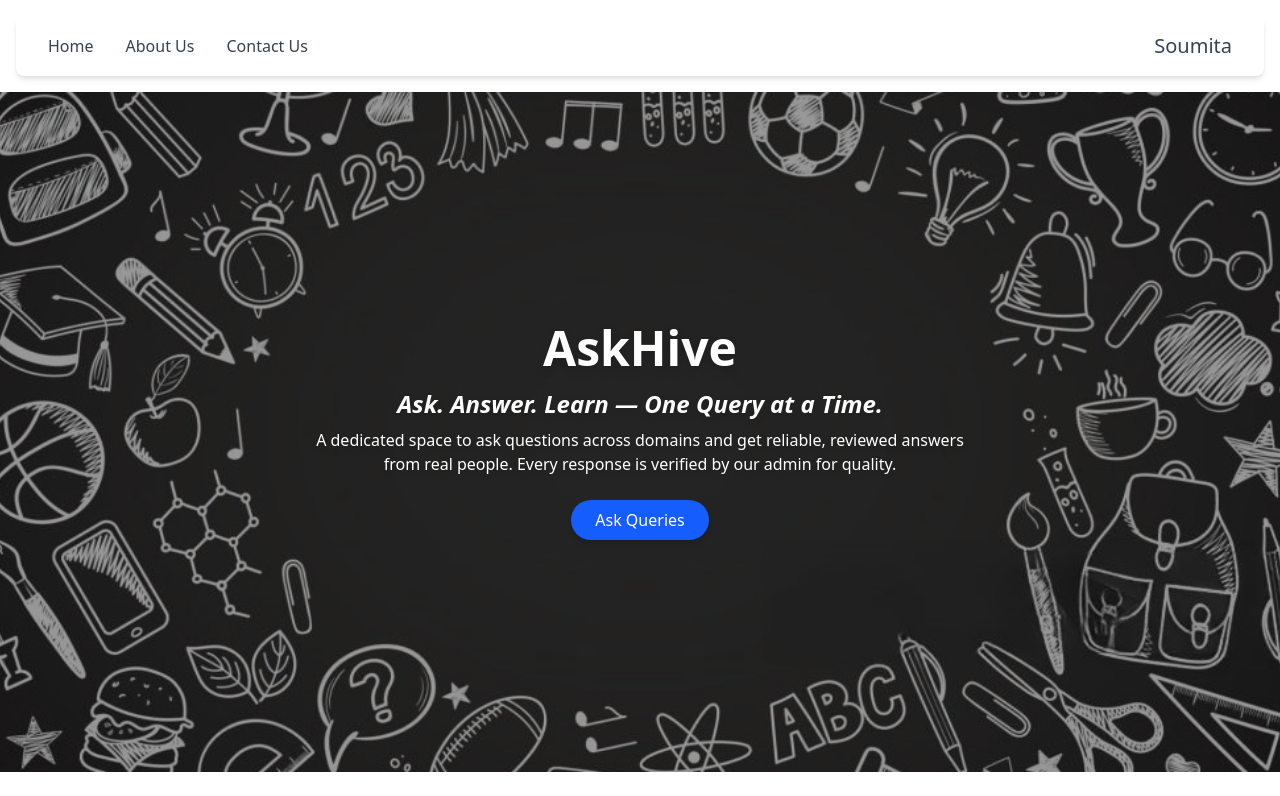
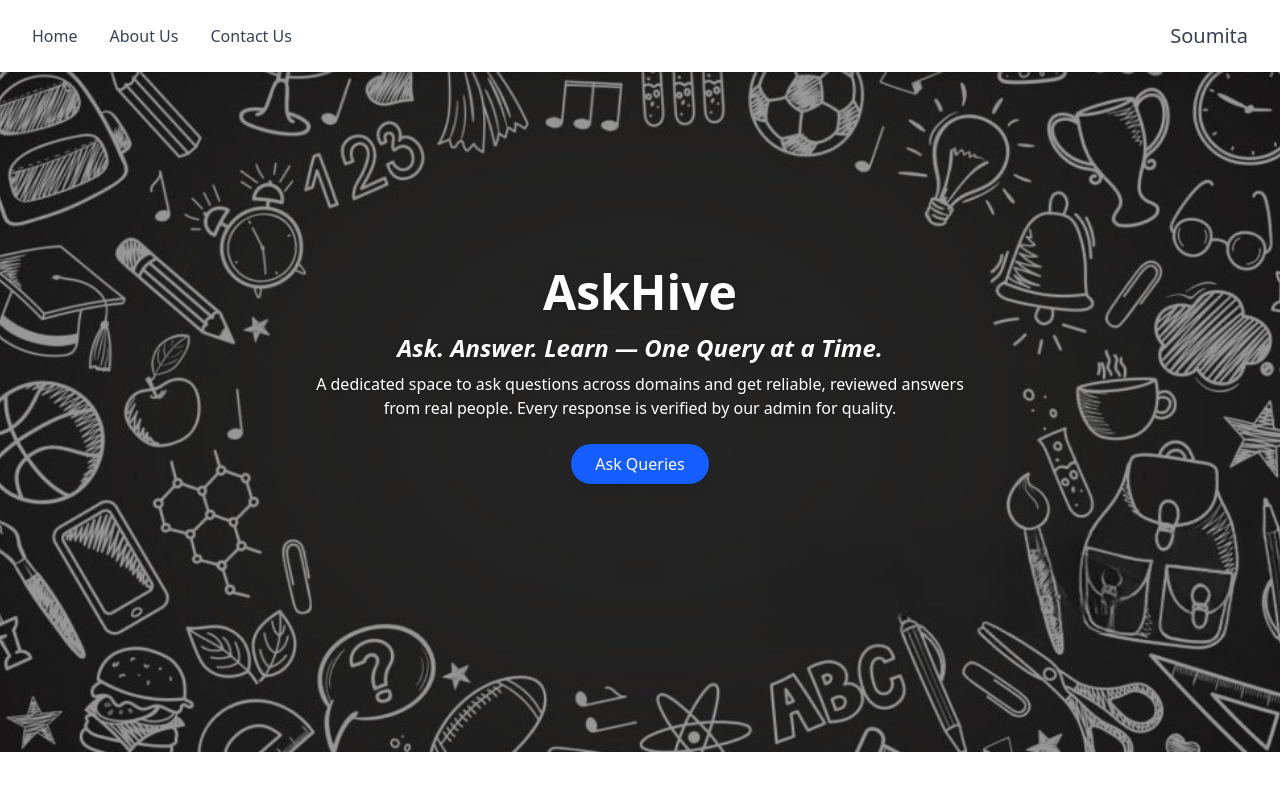
Before and after one commit to Soumita-Nag/QueryService, a Vue app: page / in a window 1280 px wide. Shown: the top 796 px of the page. Built offline with nearby package versions, Linux system fonts and the light colour scheme.

Commit message:
bug fixed: Navbar sticked at top

```diff
--- a/src/components/AskQueries/AskQueryForm.vue
+++ b/src/components/AskQueries/AskQueryForm.vue
@@ -1,5 +1,5 @@
 <template>
-  <div class="max-w-xl mx-auto mt-10 p-6 bg-white rounded-xl shadow-lg">
+  <div class="max-w-xl mx-auto p-6 mt-28 bg-white rounded-xl shadow-lg">
     <form @submit.prevent="AddQuery" class="space-y-6">
       <div class="text-lg font-semibold text-gray-700 capitalize">
         Hello {{ props.user.uname }} 👋
@@ -18,7 +18,7 @@
       </div>
       <div>
         <label for="question" class="block mb-2 text-sm font-medium text-gray-600">Your Question</label>
-        <textarea name="" v-model="question" id="question" placeholder="Ask Your Question" class="w-full min-h-40 px-4 py-2 border border-gray-300 rounded-md focus:outline-none focus:ring-2 focus:ring-blue-400">
+        <textarea name="" v-model="question" id="question" placeholder="Ask Your Question" class="w-full min-h-40 px-4 py-2 border border-gray-300 rounded-md focus:outline-none focus:ring-2 focus:ring-blue-400" required>
 
         </textarea>
       </div>
--- a/src/components/HomePage/HeroSectionHP.vue
+++ b/src/components/HomePage/HeroSectionHP.vue
@@ -1,5 +1,5 @@
 <template>
-  <div class="relative w-full">
+  <div class="relative w-full pt-18">
     <div class="hidden md:block">
       <img src="@/assets/DeWatermark.ai_1751779242509.jpeg" class="w-full h-[85vh] object-cover" alt="Hero Image">
     </div>
--- a/src/components/NavBar.vue
+++ b/src/components/NavBar.vue
@@ -1,5 +1,5 @@
 <template>
-  <nav class="flex justify-between items-center px-8 py-4 bg-white shadow-md rounded-lg m-4">
+  <nav class="flex justify-between items-center px-8 py-4 bg-white shadow-md h-18 w-full fixed z-50">
     <div class="flex gap-8 text-gray-700 font-medium text-base">
       <span @click="showHome" class="hover:text-blue-600 cursor-pointer transition-colors">Home</span>
       <span @click="showAbout" class="hover:text-blue-600 cursor-pointer transition-colors">About Us</span>
```
